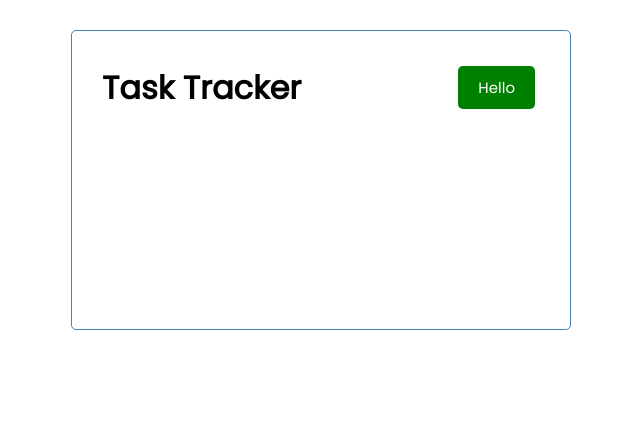
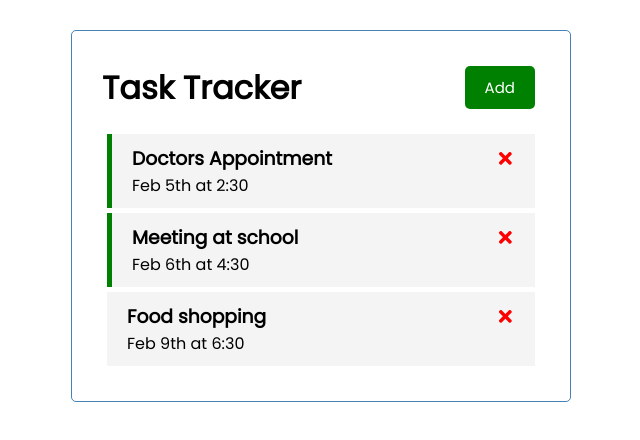
Before and after one commit to bunn1/react-tracker, a React (Create React App) app: page / in a window 1280 px wide. Shown: the top 440 px of the page, without its empty margins (319-959 px from the left). Built offline with nearby package versions, Linux system fonts and the light colour scheme; the HTML template or start-up script is replaced by a standard one.

Commit message:
App component - with functions and tasks objects

```diff
--- a/src/App.js
+++ b/src/App.js
@@ -1,12 +1,50 @@
 // Behövs när man jobbar med classes
 // import React from 'react';
-
+import { useState } from 'react'
 import Header from "./components/Header.js";
+import Tasks from "./components/Tasks.js";
 
 function App() {
+
+  const [ tasks, setTasks ] = useState( [
+    {
+        id: 1,
+        text: 'Doctors Appointment',
+        day: 'Feb 5th at 2:30',
+        reminder: true,
+    },
+    {
+
+        id: 2,
+        text: 'Meeting at school',
+        day: 'Feb 6th at 4:30',
+        reminder: true,
+
+    },
+    {
+        id: 3,
+        text: 'Food shopping',
+        day: 'Feb 9th at 6:30',
+        reminder: false,
+
+    }
+]);
+
+// Delete task
+const deleteTask = (id) => {
+  setTasks(tasks.filter((task) => task.id !== id))
+}
+
+
+// Toggle reminder
+const toggleReminder = (id) => {
+setTasks(tasks.map((task) => task.id === id ? {...task, reminder: !task.reminder} : task))
+}
+
   return (
     <div className="container">
       <Header />
+      {tasks.length > 0 ? <Tasks tasks={tasks} onDelete={deleteTask} onToggle={toggleReminder} /> : 'No task to show'}
     </div>
   );
 }
--- a/src/components/Header.js
+++ b/src/components/Header.js
@@ -2,12 +2,18 @@
 import Button from './Button';
 
 const Header = ({ title }) => {
+
+  const onClick = () =>{
+    console.log('click')
+  }
+
   return (
     <header className="header">
 
     <h1>{title}</h1>
 
-    <Button color ='green' text='Hello' />
+    <Button color ='green' text='Add' onClick={onClick} />
+
 
 
     </header>
--- /dev/null
+++ b/src/components/Task.js
@@ -0,0 +1,23 @@
+import { FaTimes } from 'react-icons/fa'
+
+const Task = ({ task, onDelete, onToggle }) => {
+  return (
+    <div className={`task ${task.reminder ? 'reminder' : '' }`}
+    onDoubleClick={() =>
+      onToggle(task.id)}>
+
+      <h3>
+        {task.text}
+        <FaTimes
+          style={{ color: 'red', cursor: 'pointer' }}
+          onClick={() => onDelete(task.id)} // Use an arrow function here
+        />
+      </h3>
+
+      <p>{task.day}</p>
+    </div>
+  )
+}
+
+
+export default Task
--- /dev/null
+++ b/src/components/Tasks.js
@@ -0,0 +1,16 @@
+import Task from "./Task";
+
+const Tasks = ({ tasks, onDelete, onToggle }) => {
+  return (
+    <>
+      {tasks.map((task) => (
+        <Task key={task.id}
+        task={task}
+        onDelete={onDelete}
+        onToggle={onToggle}/>
+      ))}
+    </>
+  );
+};
+
+export default Tasks;
```
